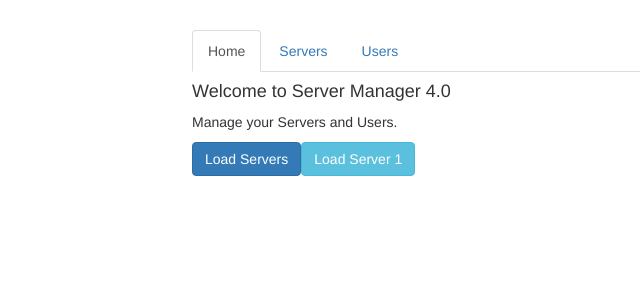
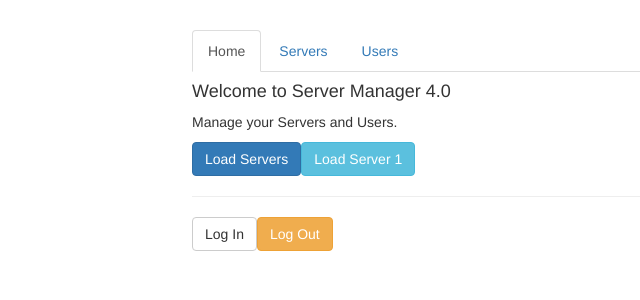
Before and after one commit to kaings/angular-project2-routing, an Angular app: page / in a window 1280 px wide. Shown: the top 300 px of the page, without its empty margins (73-713 px from the left). Built offline with nearby package versions, Linux system fonts and the light colour scheme.

Commit message:
added example: fake authorization login & logout button

```diff
--- a/src/app/home/home.component.html
+++ b/src/app/home/home.component.html
@@ -2,3 +2,6 @@
 <p>Manage your Servers and Users.</p>
 <a class="btn btn-primary" (click)="onLoadServers()">Load Servers</a>
 <button class="btn btn-info" (click)="onLoadServer1(1)">Load Server 1</button>
+<hr>
+<a class="btn btn-default" (click)="onLogIn()">Log In</a>
+<a class="btn btn-warning" (click)="onLogOut()">Log Out</a>
--- a/src/app/home/home.component.ts
+++ b/src/app/home/home.component.ts
@@ -1,5 +1,6 @@
 import { Component, OnInit } from '@angular/core';
 import {Router} from '@angular/router';
+import {AuthService} from '../auth.service';
 
 @Component({
   selector: 'app-home',
@@ -8,7 +9,7 @@ import {Router} from '@angular/router';
 })
 export class HomeComponent implements OnInit {
 
-  constructor(private router: Router) { }
+  constructor(private router: Router, private authService: AuthService) { }
 
   ngOnInit() {
   }
@@ -20,4 +21,12 @@ export class HomeComponent implements OnInit {
   onLoadServer1(id: number) {
     this.router.navigate(['/servers', id, 'edit'], {queryParams: {allowEdit: '1', allowChange: '2'}, fragment: 'loading'});
   }
+
+  onLogIn() {
+    this.authService.logIn();
+  }
+
+  onLogOut() {
+    this.authService.logOut();
+  }
 }
```
